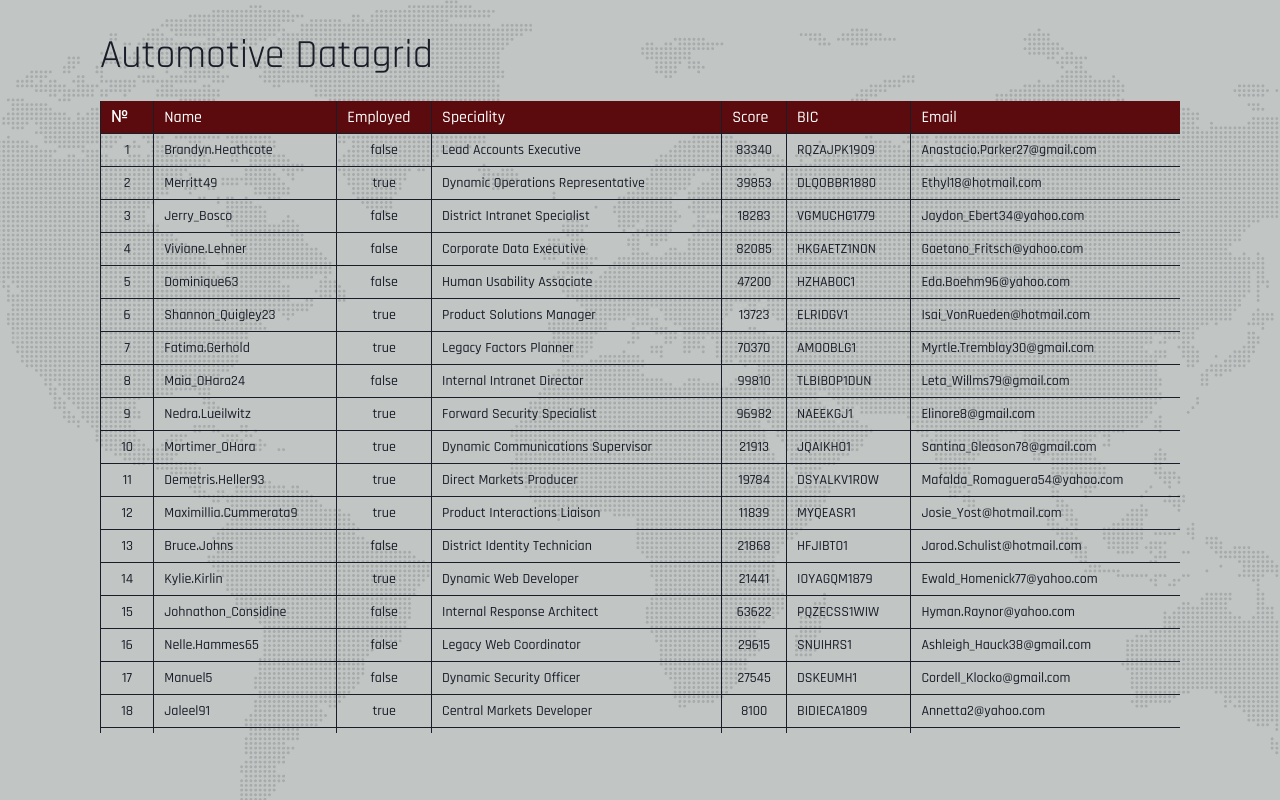
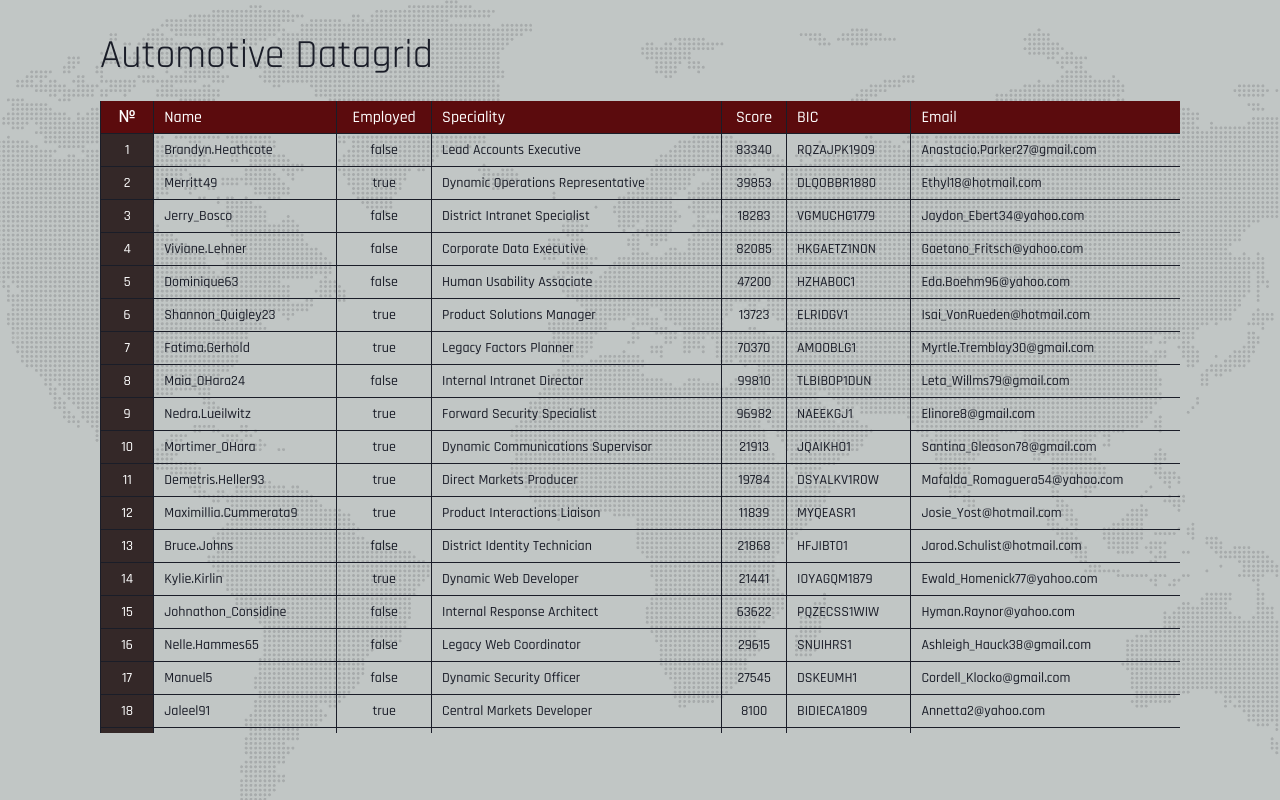
Before and after one commit to Victoria-Butrym/datagrid, a React (Create React App) app in the folder datagrid/: page / in a window 1280 px wide. Built offline with nearby package versions, Linux system fonts and the light colour scheme.

Commit message:
feat: make № column sticky

```diff
--- a/datagrid/src/App.css
+++ b/datagrid/src/App.css
@@ -124,6 +124,7 @@ th {
   background-color: #5b0b0d;
   font-weight: 500;
   border-left: 0.1rem solid #1a1d28;
+  z-index: 5;
 }
 
 td {
@@ -137,6 +138,28 @@ td {
   text-align: center;
 }
 
+.sticky {
+  position: sticky;
+  left: 0;
+  color: #fff;
+  z-index: 10;
+}
+
+.position {
+  background-color: #342828;
+}
+
+.position-header {
+  z-index: 15;
+}
+
+.name-sticky {
+  position: sticky;
+  left: 4.7rem;
+  z-index: 10;
+  overflow: hidden;
+}
+
 @keyframes App-logo-spin {
   from {
     transform: rotate(0deg);
--- a/datagrid/src/components/Table/table.js
+++ b/datagrid/src/components/Table/table.js
@@ -2,15 +2,15 @@ import React from "react";
 
 const Table = ({ data }) => {
   return (
-    <>
+    <div className="table-wrapper">
       <table className="table">
         <thead className="table-head">
           <tr>
-            <th>№</th>
+            <th className="center sticky position-header">№</th>
             <th>Name</th>
-            <th>Employed</th>
+            <th className="center">Employed</th>
             <th>Speciality</th>
-            <th>Score</th>
+            <th className="center">Score</th>
             <th>BIC</th>
             <th>Email</th>
           </tr>
@@ -18,8 +18,8 @@ const Table = ({ data }) => {
         <tbody>
           {data.map(user => (
             <tr key={user.id} className="table-row">
-              <td className="center">{user.position}</td>
-              <td>{user.name}</td>
+              <td className="center position sticky">{user.position}</td>
+              <td className="name">{user.name}</td>
               <td className="center">{user.boolean}</td>
               <td>{user.jobTitle}</td>
               <td className="center">{user.score}</td>
@@ -28,26 +28,8 @@ const Table = ({ data }) => {
             </tr>
           ))}
         </tbody>
-        {/* <span
-          className="table-head"
-          style={{ color: "#5b0b0d", fontWeight: "600" }}
-        >
-          № Name Employed Speciality IP BIC
-        </span> */}
-        {/* <ul className="rows">
-          {data.map(user => (
-            <li key={user.id} className="row-item">
-              <span style={{ margin: "0 1rem" }}>{user.position}</span>
-              <span style={{ margin: "0 1rem" }}>{user.name}</span>
-              <span style={{ margin: "0 1rem" }}>{user.boolean}</span>
-              <span style={{ margin: "0 1rem" }}>{user.jobTitle}</span>
-              <span style={{ margin: "0 1rem" }}>{user.ip}</span>
-              <span style={{ margin: "0 1rem" }}>{user.finance}</span>
-            </li>
-          ))}
-        </ul> */}
       </table>
-    </>
+    </div>
   );
 };
 
```
